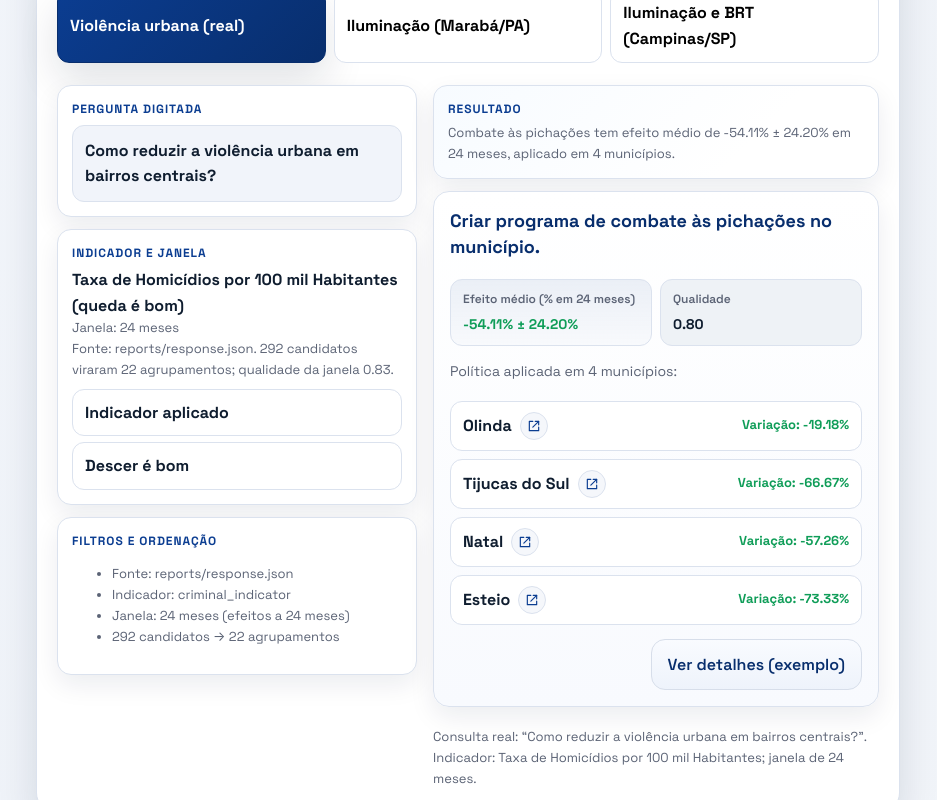
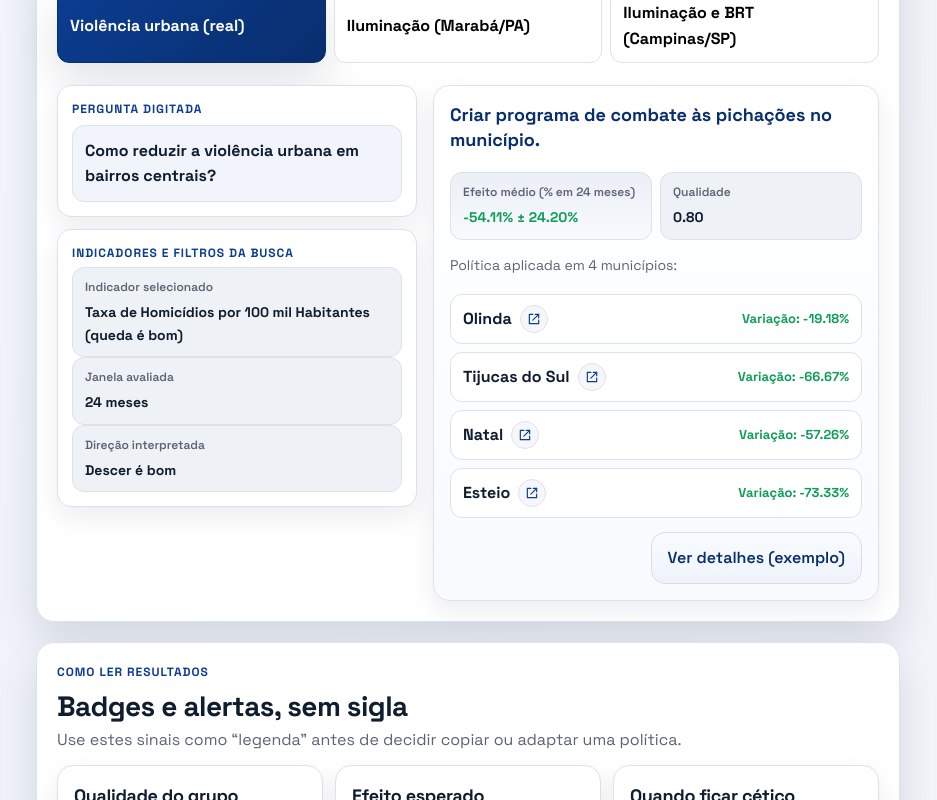
Before and after one commit to thiagoambiel/SonarMunicipal, a Next.js app: page /methodology in a window 1280 px wide. Shown: the part 1100-1900 px from the top of the page, without its empty margins (322-1259 px from the left). Built offline with nearby package versions, Linux system fonts and the light colour scheme; no server answers.

Commit message:
Somu UI/UX Improvements

```diff
--- a/src/app/methodology/page.tsx
+++ b/src/app/methodology/page.tsx
@@ -558,30 +558,26 @@ export default function MethodologyPage() {
                   <div className="fake-input">{activeExample.query}</div>
                 </div>
                 <div className="example-card">
-                  <p className="eyebrow">Indicador e janela</p>
-                  <p className="strong">{activeExample.indicator}</p>
-                  <p className="muted small">Janela: {activeExample.indicatorWindow}</p>
-                  {activeExample.indicatorNote && <p className="muted small">{activeExample.indicatorNote}</p>}
-                  <div className="filter-pill-row">
-                    <span className="filter-pill">{activeExample.usedIndicator ? "Indicador aplicado" : "Sem indicador"}</span>
-                    <span className="filter-pill">{activeExample.positiveIsGood ? "Subir é bom" : "Descer é bom"}</span>
+                  <p className="eyebrow">Indicadores e filtros da busca</p>
+                  <div className="metric-badge soft">
+                    <span className="badge-label">Indicador selecionado</span>
+                    <span className="badge-value">{activeExample.indicator}</span>
                   </div>
-                </div>
-                <div className="example-card">
-                  <p className="eyebrow">Filtros e ordenação</p>
-                  <ul className="muted small">
-                    {activeExample.filters.map((item) => (
-                      <li key={item}>{item}</li>
-                    ))}
-                  </ul>
+                  <div className="metric-badge soft">
+                    <span className="badge-label">Janela avaliada</span>
+                    <span className="badge-value">{activeExample.indicatorWindow}</span>
+                  </div>
+                  <div className="metric-badge soft">
+                    <span className="badge-label">Direção interpretada</span>
+                    <span className="badge-value">{activeExample.positiveIsGood ? "Subir é bom" : "Descer é bom"}</span>
+                  </div>
+
                 </div>
               </div>
 
               <div className="example-column">
-                <div className="example-card highlight-card">
-                  <p className="eyebrow">Resultado</p>
-                  <p className="muted small">{activeExample.highlight}</p>
-                </div>
+
+
                 <div className="policy-grid single-col">
                   {activeExample.policies.map((policy, policyIndex) => {
                     const effectAvailable = activeExample.usedIndicator && policy.effect_mean != null;
@@ -691,7 +687,7 @@ export default function MethodologyPage() {
                     );
                   })}
                 </div>
-                {activeExample.footer && <p className="muted small example-footer">{activeExample.footer}</p>}
+
               </div>
             </div>
           </section>
```
